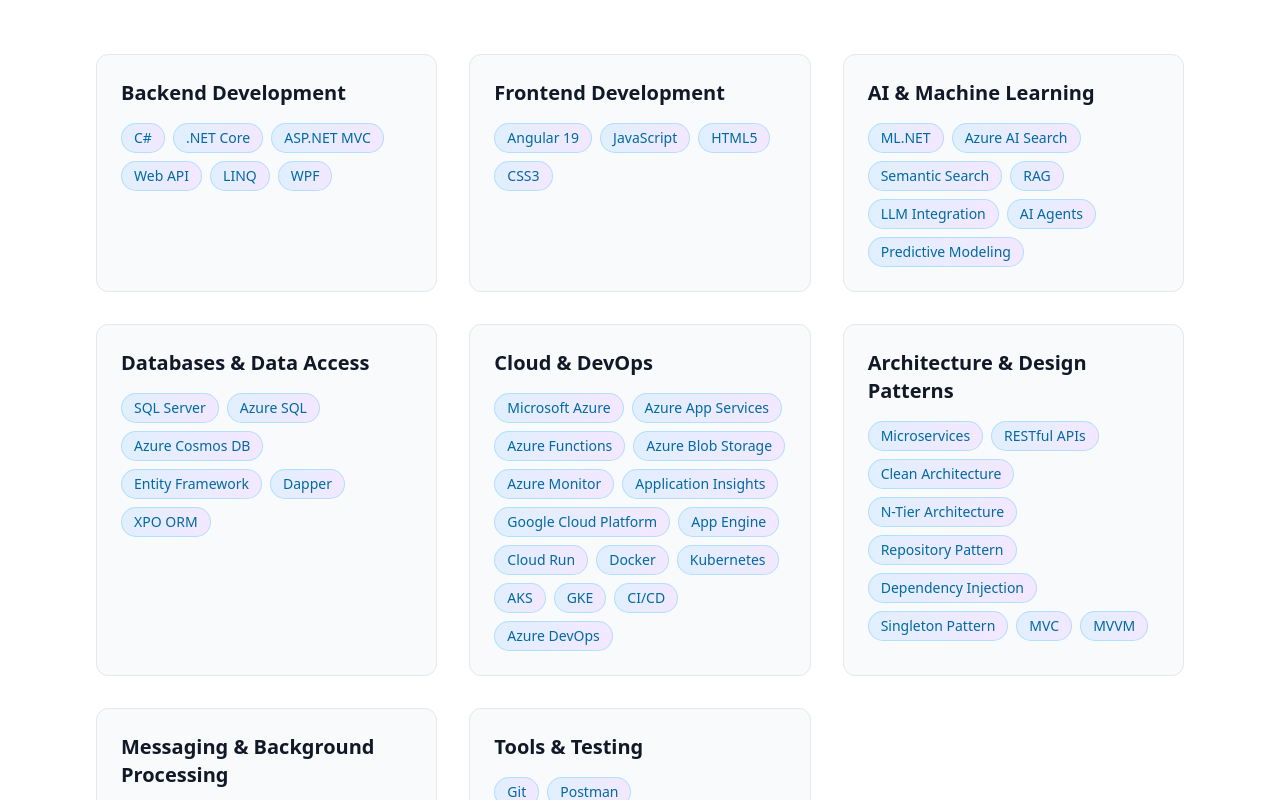
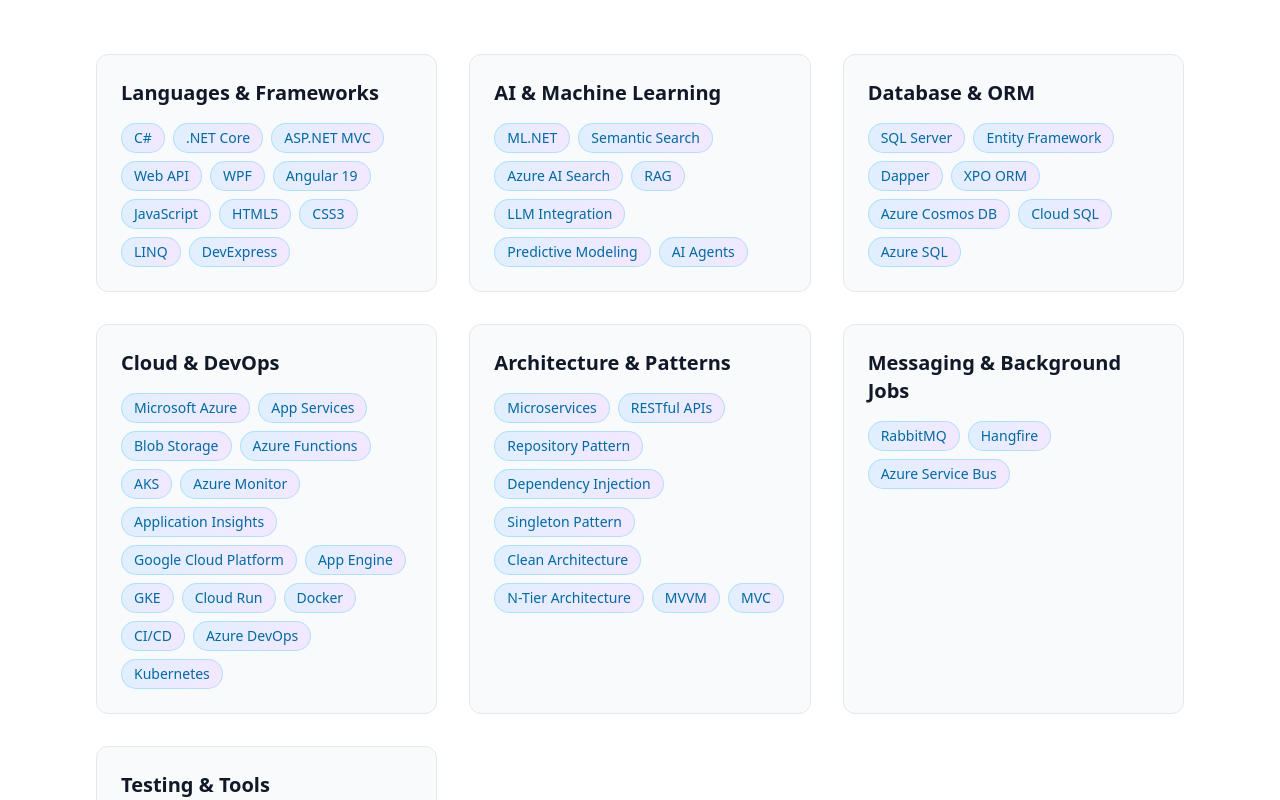
Before and after one commit to tokenairdrop6-a11y/deepak-profile, a React (Vite) app: page / in a window 1280 px wide. Shown: the part 1920-2720 px from the top of the page. Built offline with nearby package versions, Linux system fonts and the light colour scheme.

Commit message:
Updated Skills.tsx

```diff
--- a/src/components/Skills.tsx
+++ b/src/components/Skills.tsx
@@ -7,101 +7,32 @@ interface SkillsProps {
 export function Skills({ isDark }: SkillsProps) {
   const skillCategories = [
     {
-    title: 'Backend Development',
-    skills: [
-      'C#',
-      '.NET Core',
-      'ASP.NET MVC',
-      'Web API',
-      'LINQ',
-      'WPF'
-    ]
-  },
-  {
-    title: 'Frontend Development',
-    skills: [
-      'Angular 19',
-      'JavaScript',
-      'HTML5',
-      'CSS3'
-    ]
+      title: 'Languages & Frameworks',
+      skills: ['C#', '.NET Core', 'ASP.NET MVC', 'Web API', 'WPF', 'Angular 19', 'JavaScript', 'HTML5', 'CSS3', 'LINQ', 'DevExpress']
     },
     {
       title: 'AI & Machine Learning',
-    skills: [
-      'ML.NET',
-      'Azure AI Search',
-      'Semantic Search',
-      'RAG',
-      'LLM Integration',
-      'AI Agents',
-      'Predictive Modeling'
-    ]
+      skills: ['ML.NET', 'Semantic Search', 'Azure AI Search', 'RAG', 'LLM Integration', 'Predictive Modeling', 'AI Agents']
     },
     {
-    title: 'Databases & Data Access',
-    skills: [
-      'SQL Server',
-      'Azure SQL',
-      'Azure Cosmos DB',
-      'Entity Framework',
-      'Dapper',
-      'XPO ORM'
-    ]
+      title: 'Database & ORM',
+      skills: ['SQL Server', 'Entity Framework', 'Dapper', 'XPO ORM', 'Azure Cosmos DB', 'Cloud SQL', 'Azure SQL']
     },
     {
       title: 'Cloud & DevOps',
-    skills: [
-      'Microsoft Azure',
-      'Azure App Services',
-      'Azure Functions',
-      'Azure Blob Storage',
-      'Azure Monitor',
-      'Application Insights',
-      'Google Cloud Platform',
-      'App Engine',
-      'Cloud Run',
-      'Docker',
-      'Kubernetes',
-      'AKS',
-      'GKE',
-      'CI/CD',
-      'Azure DevOps'
-    ]
+      skills: ['Microsoft Azure', 'App Services', 'Blob Storage', 'Azure Functions', 'AKS', 'Azure Monitor', 'Application Insights', 'Google Cloud Platform', 'App Engine', 'GKE', 'Cloud Run', 'Docker', 'CI/CD', 'Azure DevOps', 'Kubernetes']
     },
     {
-    title: 'Architecture & Design Patterns',
-    skills: [
-      'Microservices',
-      'RESTful APIs',
-      'Clean Architecture',
-      'N-Tier Architecture',
-      'Repository Pattern',
-      'Dependency Injection',
-      'Singleton Pattern',
-      'MVC',
-      'MVVM'
-    ]
+      title: 'Architecture & Patterns',
+      skills: ['Microservices', 'RESTful APIs', 'Repository Pattern', 'Dependency Injection', 'Singleton Pattern', 'Clean Architecture', 'N-Tier Architecture', 'MVVM', 'MVC']
     },
     {
-    title: 'Messaging & Background Processing',
-    skills: [
-      'RabbitMQ',
-      'Azure Service Bus',
-      'Hangfire'
-    ]
+      title: 'Messaging & Background Jobs',
+      skills: ['RabbitMQ', 'Hangfire', 'Azure Service Bus']
     },
     {
-    title: 'Tools & Testing',
-    skills: [
-      'Git',
-      'Postman',
-      'Swagger/OpenAPI',
-      'JMeter',
-      'Jira',
-      'Azure DevOps Boards',
-      'DevExpress'
-    ]
+      title: 'Testing & Tools',
+      skills: ['Postman', 'Swagger/OpenAPI', 'JMeter', 'Git', 'Azure DevOps Boards', 'Jira']
     }
   ];
 
```
Lines whose indentation alone changed are shown as unchanged.
